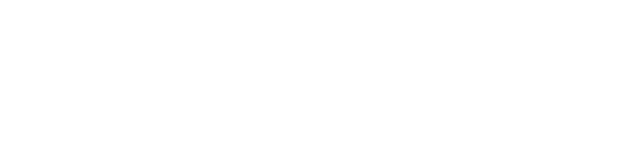
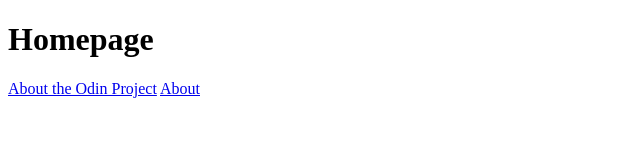
Before and after one commit to alyamohd96/practice, a plain HTML site: page odin-links-and-images/index.html in a window 1280 px wide. Shown: the whole page, without its empty margins (0-640 px from the left). Drawn offline with Linux system fonts and the light colour scheme.

Commit message:
added new page about.html

```diff
--- a/odin-links-and-images/index.html
+++ b/odin-links-and-images/index.html
@@ -1,9 +1,12 @@
 <!DOCTYPE html>
 <html lang="en">
     <head>
-
+        <meta charset="UTF-8">
+        <title>Link and images - TOP</title>
     </head>
     <body>
-
+        <h1>Homepage</h1>
+        <a href="https://www.theodinproject.com/about" target="_blank" rel="noopener noreferrer">About the Odin Project</a>
+        <a href="about.html">About</a>
     </body>
 </html>
```
Also changed, not shown: odin-links-and-images/about.html (added, +11 -0 lines).
